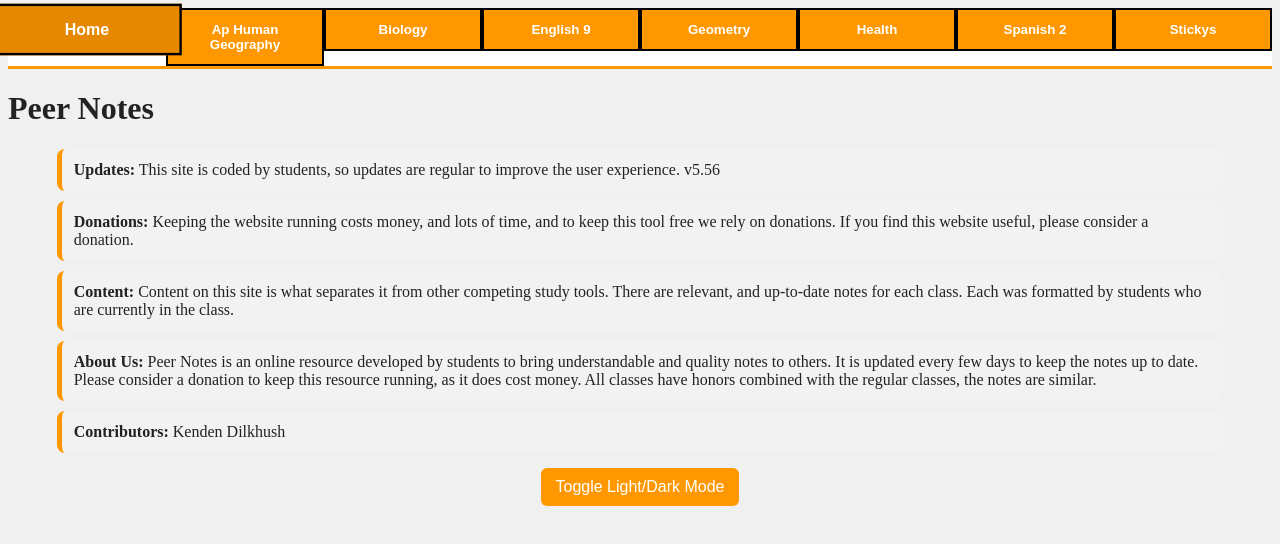
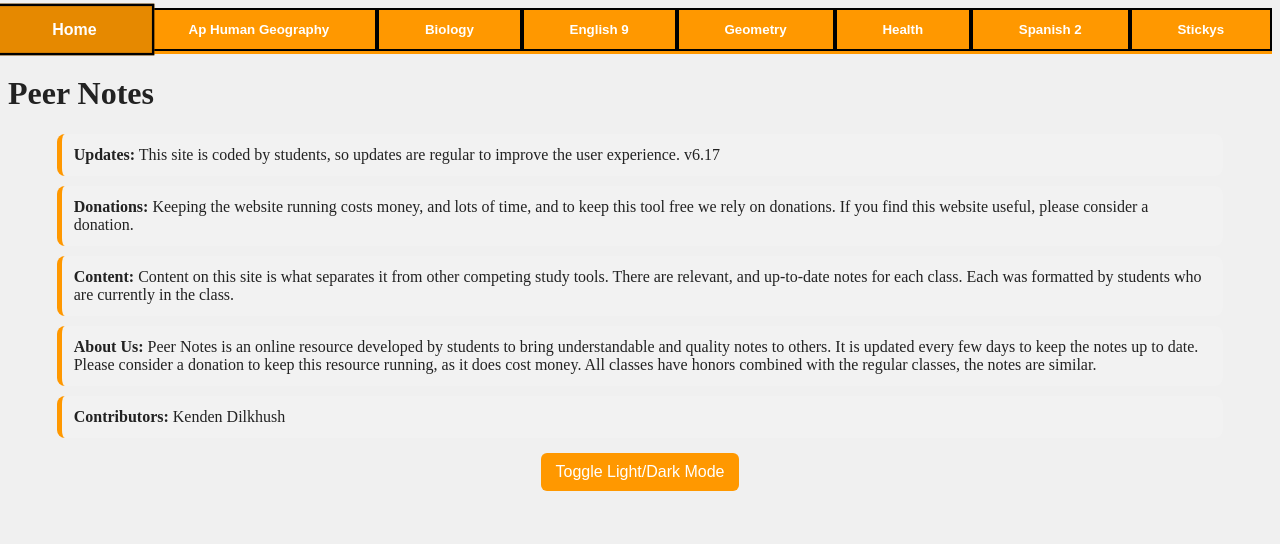
Before and after one commit to kenden17/HTML, a plain HTML site: page index.html in a window 1280 px wide. Drawn offline with Linux system fonts and the light colour scheme.

Commit message:
v6.17 navbar fixed

```diff
--- a/index.html
+++ b/index.html
@@ -44,7 +44,7 @@
 
     <p class="description">
       <strong>Updates:</strong> This site is coded by students, so updates are
-      regular to improve the user experience. v5.56
+      regular to improve the user experience. v6.17
     </p>
     <p class="description">
       <strong>Donations:</strong> Keeping the website running costs money, and
--- a/styles.css
+++ b/styles.css
@@ -42,13 +42,19 @@ header {
 }
 
 .mainNav {
-    width: 100%;
     display: flex;
     flex-wrap: nowrap;
+    justify-content: space-between; /* This makes the buttons fill the space */
+    margin: 0;
+    padding: 0;
+    width: 100%;
+    box-sizing: border-box;
 }
 
 .mainNav div {
-    flex: 1;
+    margin: 0;
+    padding: 0;
+    flex-grow: 1; /* Allows buttons to grow and fill available space */
 }
 
 .mainNav button {
@@ -59,9 +65,11 @@ header {
     font-weight: bold;
     color: white;
     cursor: pointer;
-    width: 100%;
     box-sizing: border-box;
+    width: 100%; /* Ensures each button stretches to fill its container */
     transition: background-color 0.3s ease, transform 0.2s ease;
+    text-overflow: ellipsis; /* Add ellipsis for overflowing text */
+    white-space: nowrap; /* Prevent text from wrapping to the next line */
 }
 
 .mainNav button:hover {
```
Also changed, not shown: Spanish.html (+1 -1 lines).
